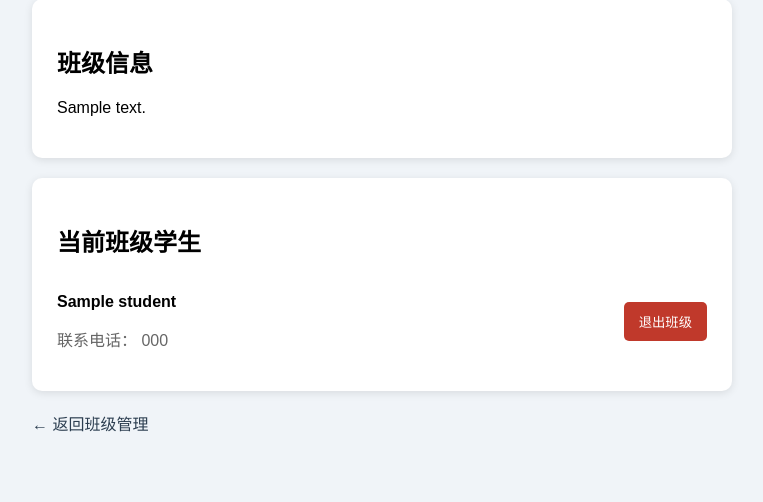
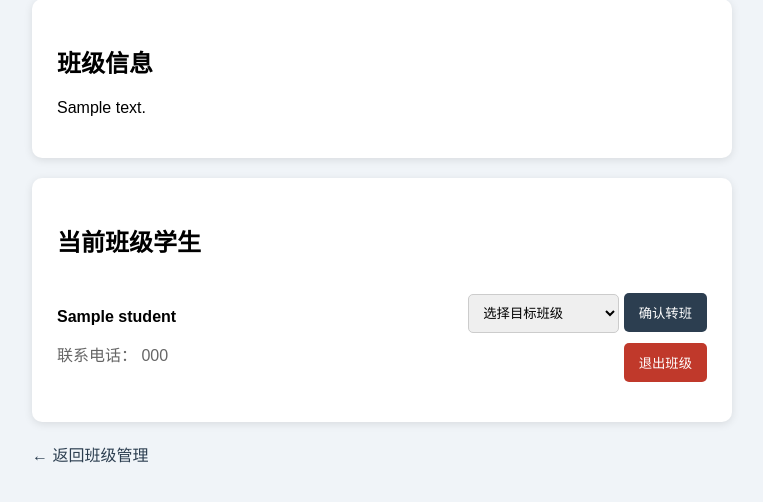
Before and after one commit to tongweichen/go-training-management-system, a Flask app: template templates/class_detail.html in a window 1280 px wide. Shown: the part 141-643 px from the top of the page, without its empty margins (258-1021 px from the left). Run offline with Flask 3, Linux system fonts and the light colour scheme; the template is opened without the code that fills it: most values are stand-ins (such as "Sample title", 1, 10 or a date in 2020).

Commit message:
Improve student list UI
The previous UI felt a bit awkward, especially when assigning students to classes. I'm changing it so students can be assigned directly from the student list. Started by adding class labels.

```diff
--- a/app.py
+++ b/app.py
@@ -43,14 +43,50 @@ def students():
     cursor = connection.cursor()
 
     cursor.execute(
-        "SELECT id, name, phone FROM students ORDER BY id DESC"
+        """
+        SELECT id, name, phone
+        FROM students
+        ORDER BY id DESC
+        """
     )
 
     student_list = cursor.fetchall()
 
+    # Get current classes for all students
+    cursor.execute(
+        """
+        SELECT
+            enrollments.student_id,
+            classes.name AS class_name
+        FROM enrollments
+        JOIN classes
+            ON enrollments.class_id = classes.id
+        WHERE enrollments.status = 'active'
+        ORDER BY classes.name
+        """
+    )
+
+    enrollment_list = cursor.fetchall()
+
+    # Group class names by student ID
+    student_classes = {}
+
+    for enrollment in enrollment_list:
+        student_id = enrollment["student_id"]
+        class_name = enrollment["class_name"]
+
+        if student_id not in student_classes:
+            student_classes[student_id] = []
+
+        student_classes[student_id].append(class_name)
+
     connection.close()
 
-    return render_template("students.html", students=student_list)
+    return render_template(
+        "students.html",
+        students=student_list,
+        student_classes=student_classes
+    )
 
 
 # Edit Student Information
--- a/templates/class_detail.html
+++ b/templates/class_detail.html
@@ -1,3 +1,4 @@
+
 <!DOCTYPE html>
 <html lang="zh-CN">
 <head>
@@ -53,6 +54,37 @@
             margin-bottom: 0;
         }
 
+        .student-actions {
+            display: flex;
+            flex-direction: column;
+            gap: 10px;
+            align-items: flex-end;
+        }
+
+        .student-actions form {
+            margin: 0;
+        }
+
+        select {
+            padding: 10px;
+            border: 1px solid #ccc;
+            border-radius: 5px;
+            max-width: 100%;
+        }
+
+        .transfer-button {
+            background-color: #2c3e50;
+            color: white;
+            padding: 10px 15px;
+            border: none;
+            border-radius: 5px;
+            cursor: pointer;
+        }
+
+        .transfer-button:hover {
+            background-color: #1a252f;
+        }
+
         .leave-button {
             background-color: #c0392b;
             color: white;
@@ -79,6 +111,26 @@
             color: #777;
             text-align: center;
             padding: 20px;
+        }
+
+        @media (max-width: 600px) {
+            .student-item {
+                flex-direction: column;
+                align-items: stretch;
+            }
+
+            .student-actions {
+                align-items: stretch;
+            }
+
+            .student-actions form {
+                width: 100%;
+            }
+
+            .student-actions select {
+                width: 100%;
+                margin-bottom: 8px;
+            }
         }
     </style>
 </head>
@@ -115,18 +167,45 @@
                         </p>
                     </div>
 
+                    <div class="student-actions">
+
+                        <!-- Student Transfer -->
+                        {% if other_classes %}
+
+                        <form
+                            method="POST"
+                            action="{{ url_for('transfer_student', class_id=class_info.id, student_id=student.id) }}"
+                            onsubmit="return confirm('确定要将这名学生转到所选班级吗？');"
+                        >
+                            <select name="new_class_id" required>
+                                <option value="">选择目标班级</option>
+
+                                {% for class_item in other_classes %}
+                                <option value="{{ class_item.id }}">
+                                    {{ class_item.name }}
+                                </option>
+                                {% endfor %}
+                            </select>
+
+                            <button type="submit" class="transfer-button">
+                                确认转班
+                            </button>
+                        </form>
+
+                        {% endif %}
+
+                        <!-- Student Leaves Class -->
                         <form
                             method="POST"
                             action="{{ url_for('leave_class', class_id=class_info.id, student_id=student.id) }}"
                             onsubmit="return confirm('确定要让这名学生退出当前班级吗？历史记录将会保留。');"
                         >
-                        <button
-                            type="submit"
-                            class="leave-button"
-                        >
+                            <button type="submit" class="leave-button">
                                 退出班级
                             </button>
                         </form>
+
+                    </div>
 
                 </div>
 
@@ -142,10 +221,7 @@
 
         </div>
 
-        <a
-            class="back-link"
-            href="{{ url_for('classes') }}"
-        >
+        <a class="back-link" href="{{ url_for('classes') }}">
             ← 返回班级管理
         </a>
 
```
Also changed, not shown: templates/classes.html (+29 -0 lines), templates/students.html (+72 -8 lines). Lines whose indentation alone changed are shown as unchanged.
